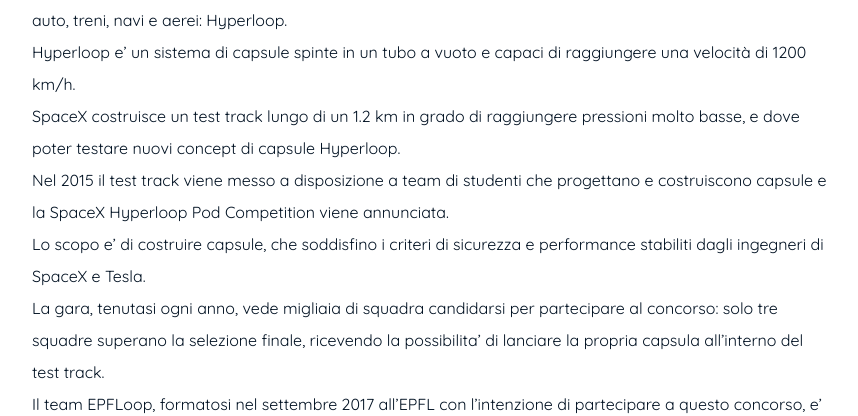
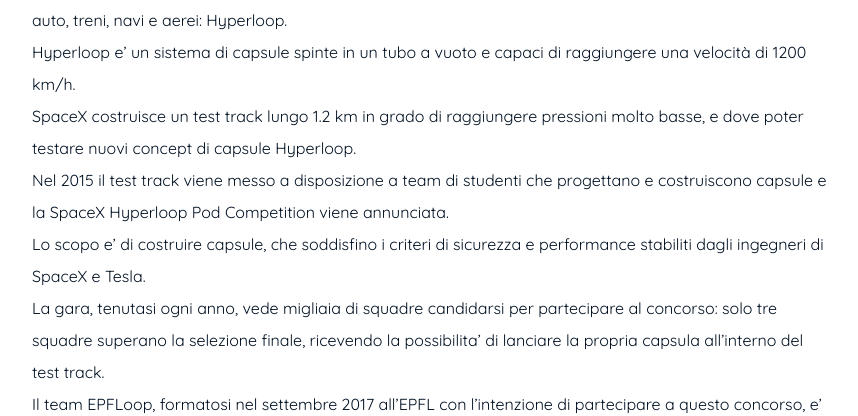
Before and after one commit to FreShq99/frenkishqepa.com, a Jekyll site: the page built from _posts/2021-05-13-moving-fast-and-breaking-records.md, in a window 1280 px wide and 900 px high, scrolled down 1200 px. Shown: the part 154-570 px from the top of the window, without its empty margins (208-1066 px from the left). Built offline with Jekyll 4.4.1, drawn with Linux system fonts in a browser that asks for light colours.

Commit message:
Update 2021-05-13-moving-fast-and-breaking-records.md

```diff
--- a/_posts/2021-05-13-moving-fast-and-breaking-records.md
+++ b/_posts/2021-05-13-moving-fast-and-breaking-records.md
@@ -21,10 +21,10 @@
 
 Dal 2015 il fondatore di Tesla e SpaceX, Elon Musk, incoraggia lo sviluppo del quinto tipo di trasporto - dopo auto, treni, navi e aerei: Hyperloop.
 <br/>Hyperloop e' un sistema di capsule spinte in un tubo a vuoto e capaci di raggiungere una velocità di 1200 km/h.
-<br/> SpaceX costruisce un test track lungo di un 1.2 km in grado di raggiungere pressioni molto basse, e dove poter testare nuovi concept di capsule Hyperloop.
+<br/> SpaceX costruisce un test track lungo 1.2 km in grado di raggiungere pressioni molto basse, e dove poter testare nuovi concept di capsule Hyperloop.
 <br/> Nel 2015 il test track viene messo a disposizione a team di studenti che progettano e costruiscono capsule e la SpaceX Hyperloop Pod Competition viene annunciata.
 <br/> Lo scopo  e' di costruire capsule, che soddisfino i criteri di sicurezza e performance stabiliti dagli ingegneri di SpaceX e Tesla.
-<br/> La gara, tenutasi ogni anno, vede migliaia di squadra candidarsi per partecipare al concorso: solo tre squadre superano la selezione finale, ricevendo la possibilita' di lanciare la propria capsula all'interno del test track.
+<br/> La gara, tenutasi ogni anno, vede migliaia di squadre candidarsi per partecipare al concorso: solo tre squadre superano la selezione finale, ricevendo la possibilita' di lanciare la propria capsula all'interno del test track.
 <br/> Il team EPFLoop, formatosi nel settembre 2017 all'EPFL con l'intenzione di partecipare a questo concorso, e' riuscito a rientrare tra le tre squadre in finale, sia nell'edizione 2018 che nell'edizione 2019.
 <br/> EPFLoop raggruppa studenti di dottorato, master e bachelor, provenienti dai piu' svariati dipartimenti. L'ambiente é altamente innovativo e multidisciplinare, e permette agli studenti di interagire con professori ed aziende di alto livello.
 <br/> In questo seminario alcuni membri del team EPFLoop parleranno degli aspetti tecnici (design aerodinamico, meccanico e propulsione, sistemi di controllo e batterie) e di quelli meno tecnici (gioie e fatiche) di questo progetto.
@@ -36,5 +36,5 @@
 L'incontro si terrà su Google Meet Giovedì 20 Maggio, alle ore 17:00, con uno spazio Q&A in coda all'incontro.
 
 *Crediti*
-<br/>Crediti per la descrizione del webinair a Nicolò Riva, PhD, attualmente PostDoc presso Massachusetts Institute of Technology.
+Crediti per la descrizione del webinair a Nicolò Riva, PhD, attualmente PostDoc presso Massachusetts Institute of Technology.
 <br/>Crediti per la creazione della locandina a Marco Milanesi, studente di Ingegneria dell'Automazione presso Università degli Studi di Brescia.
```
